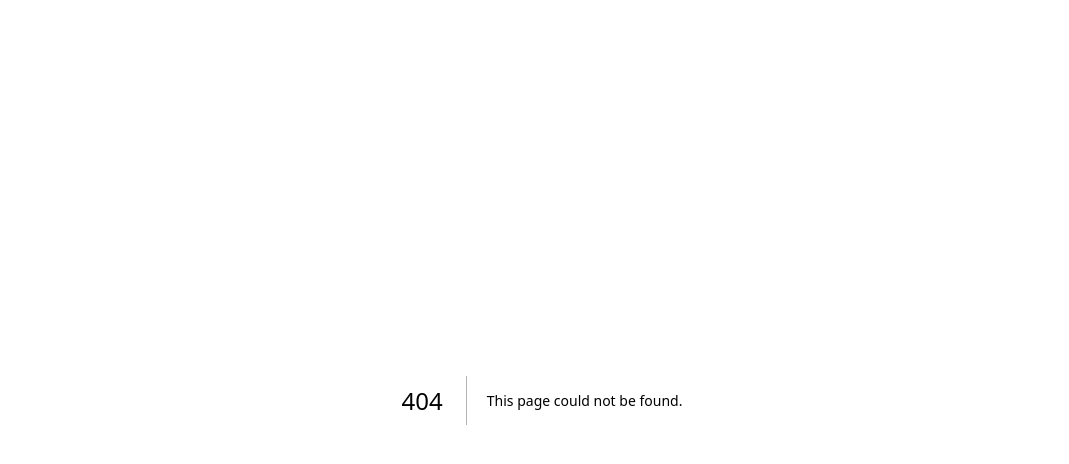
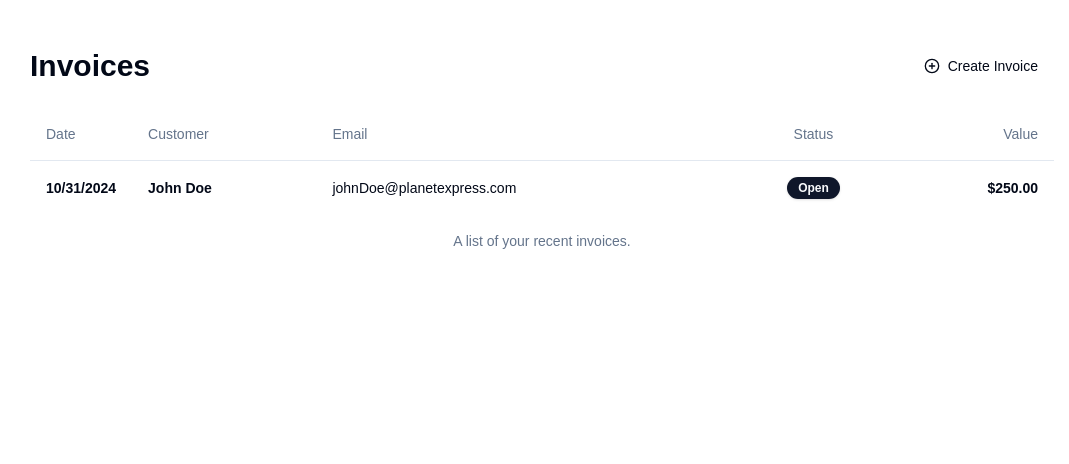
Before and after one commit to Alessandro-Battiato/Modern-Invoice-App, a Next.js app: page /dashboard in a window 1280 px wide. Before the commit this address had no page. Shown: the top 464 px of the page, without its empty margins (98-1167 px from the left). Built offline with nearby package versions, Linux system fonts and the light colour scheme.

Commit message:
feat: add dashboard

```diff
--- /dev/null
+++ b/src/app/dashboard/page.tsx
@@ -0,0 +1,67 @@
+import { Badge } from "@/components/ui/badge";
+import { Button } from "@/components/ui/button";
+import { CirclePlus } from "lucide-react";
+import {
+    Table,
+    TableBody,
+    TableCaption,
+    TableCell,
+    TableHead,
+    TableHeader,
+    TableRow,
+} from "@/components/ui/table";
+import Link from "next/link";
+
+export default function Home() {
+    return (
+        <main className="flex flex-col justify-center h-full text-center gap-6 my-12 max-w-5xl mx-auto">
+            <div className="flex justify-between">
+                <h1 className="text-3xl font-semibold">Invoices</h1>
+                <p>
+                    <Button
+                        className="inline-flex gap-2"
+                        variant="ghost"
+                        asChild
+                    >
+                        <Link href="/invoices/new">
+                            <CirclePlus className="h-4 w-4" /> Create Invoice
+                        </Link>
+                    </Button>
+                </p>
+            </div>
+            <Table>
+                <TableCaption>A list of your recent invoices.</TableCaption>
+                <TableHeader>
+                    <TableRow>
+                        <TableHead className="w-[100px] p-4">Date</TableHead>
+                        <TableHead className="p-4">Customer</TableHead>
+                        <TableHead className="p-4">Email</TableHead>
+                        <TableHead className="text-center p-4">
+                            Status
+                        </TableHead>
+                        <TableHead className="text-right p-4">Value</TableHead>
+                    </TableRow>
+                </TableHeader>
+                <TableBody>
+                    <TableRow>
+                        <TableCell className="p-4 font-medium">
+                            <span className="font-semibold">10/31/2024</span>
+                        </TableCell>
+                        <TableCell className="p-4 text-left">
+                            <span className="font-semibold">John Doe</span>
+                        </TableCell>
+                        <TableCell className="p-4 text-left">
+                            <span>johnDoe@planetexpress.com</span>
+                        </TableCell>
+                        <TableCell className="p-4 text-center">
+                            <Badge className="rounded-full">Open</Badge>
+                        </TableCell>
+                        <TableCell className="p-4 text-right">
+                            <span className="font-semibold">$250.00</span>
+                        </TableCell>
+                    </TableRow>
+                </TableBody>
+            </Table>
+        </main>
+    );
+}
```
